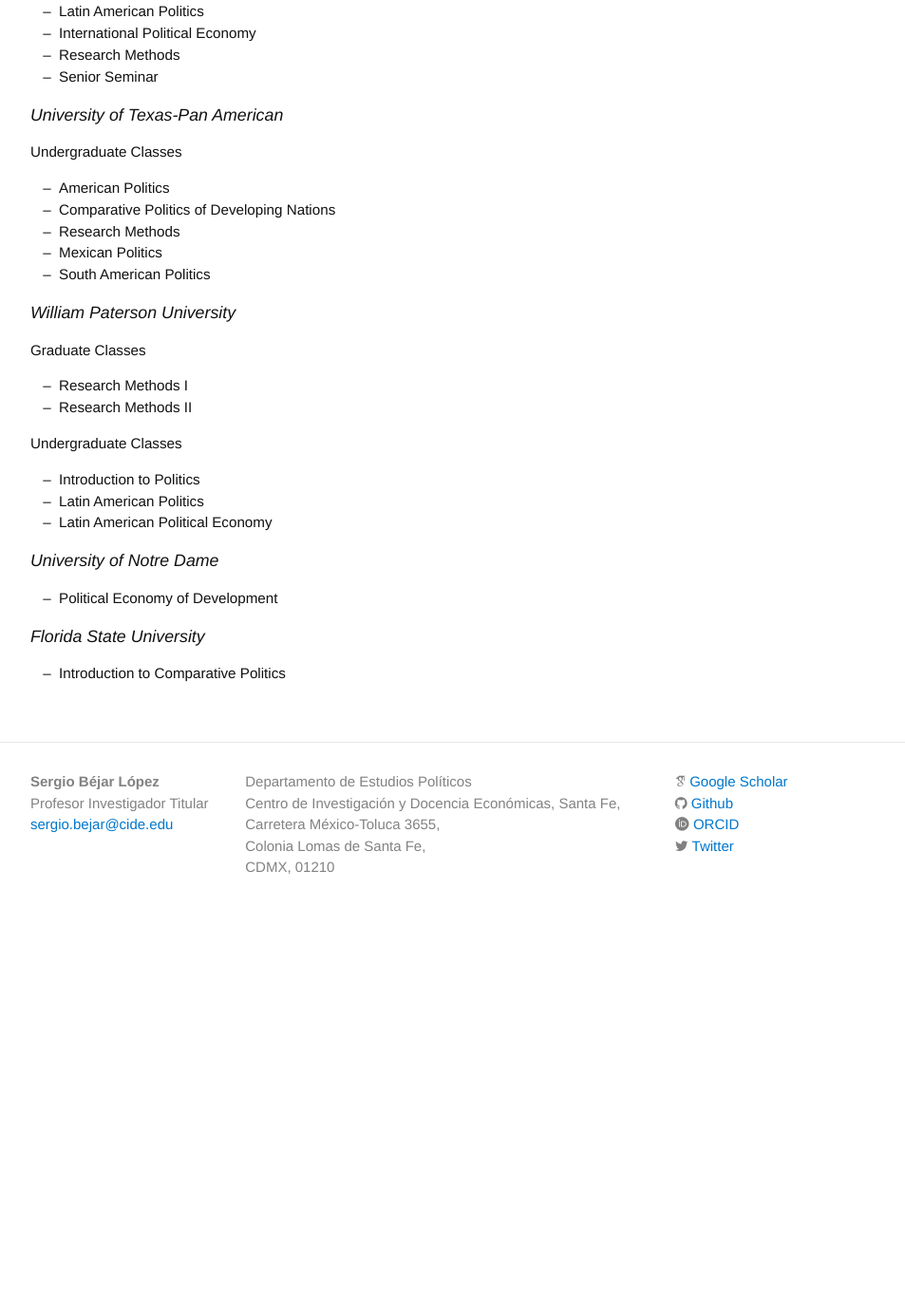
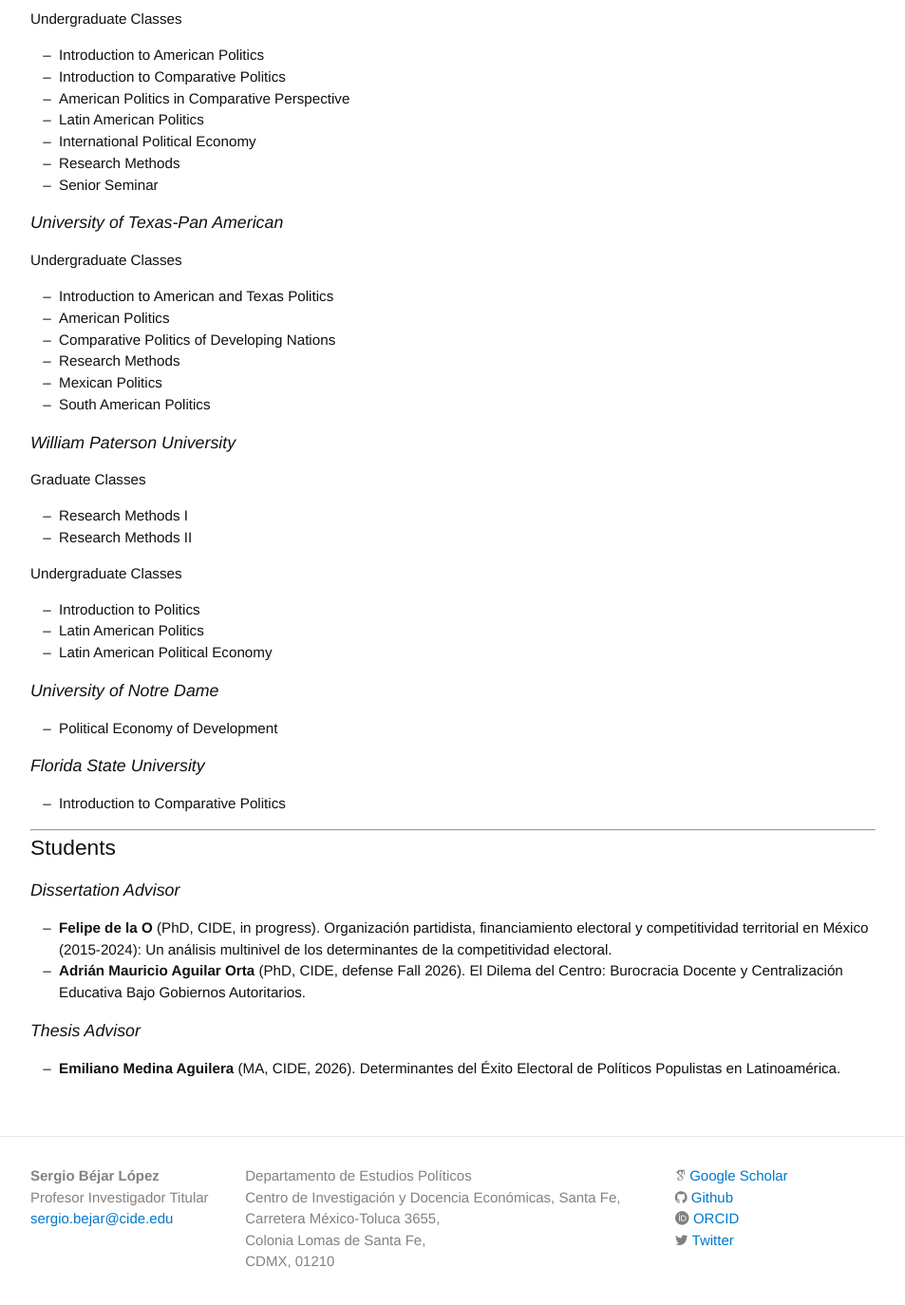
Before and after one commit to Sergio-Bejar/Sergio-Bejar.github.io, a Jekyll site: the page built from teaching.md, in a window 1280 px wide and 1400 px high, scrolled down 558 px. Shown: the top 1374 px of the window at 95% size, without its empty margins (163-1116 px from the left). Built offline with Jekyll 4.4.1, drawn with Linux system fonts in a browser that asks for light colours; nearby versions of some CDN libraries; some web fonts are replaced; before the commit the page ends 1543 px from its top, so only the background shows below that; some of the changed text lies outside the part shown.

Commit message:
Add students section and missing courses to teaching page
Added mentoring section (2 PhD, 1 MA students), seminarios de
investigación at CIDE, and missing courses at SJSU and UT-Pan American.

Co-Authored-By: Claude Opus 4.6 (1M context) <noreply@anthropic.com>

```diff
--- a/teaching.md
+++ b/teaching.md
@@ -13,16 +13,21 @@ This page is the directory of all the classes that I have thaught. Materials are
 #### Graduate
 
 - International Political Economy
+- Seminario de Investigación IV (Primavera 2025)
+- Seminario de Investigación V (Otoño 2025)
 
 #### Undergraduate
 
+- [Instituciones Políticas I](https://github.com/Sergio-Bejar/instituciones-politicas-i) (Otoño 2026)
 - Métodos Cuantitativos Aplicados II
 
 ### San José State University
 
 #### Undergraduate Classes
 
+- Introduction to American Politics
 - Introduction to Comparative Politics
+- American Politics in Comparative Perspective
 - Latin American Politics
 - International Political Economy
 - Research Methods
@@ -32,6 +37,7 @@ This page is the directory of all the classes that I have thaught. Materials are
 
 #### Undergraduate Classes
 
+- Introduction to American and Texas Politics
 - American Politics
 - Comparative Politics of Developing Nations
 - Research Methods
@@ -58,3 +64,16 @@ This page is the directory of all the classes that I have thaught. Materials are
 ### Florida State University
 
 - Introduction to Comparative Politics
+
+---
+
+## Students
+
+### Dissertation Advisor
+
+- **Felipe de la O** (PhD, CIDE, in progress). Organización partidista, financiamiento electoral y competitividad territorial en México (2015-2024): Un análisis multinivel de los determinantes de la competitividad electoral.
+- **Adrián Mauricio Aguilar Orta** (PhD, CIDE, defense Fall 2026). El Dilema del Centro: Burocracia Docente y Centralización Educativa Bajo Gobiernos Autoritarios.
+
+### Thesis Advisor
+
+- **Emiliano Medina Aguilera** (MA, CIDE, 2026). Determinantes del Éxito Electoral de Políticos Populistas en Latinoamérica.
```
